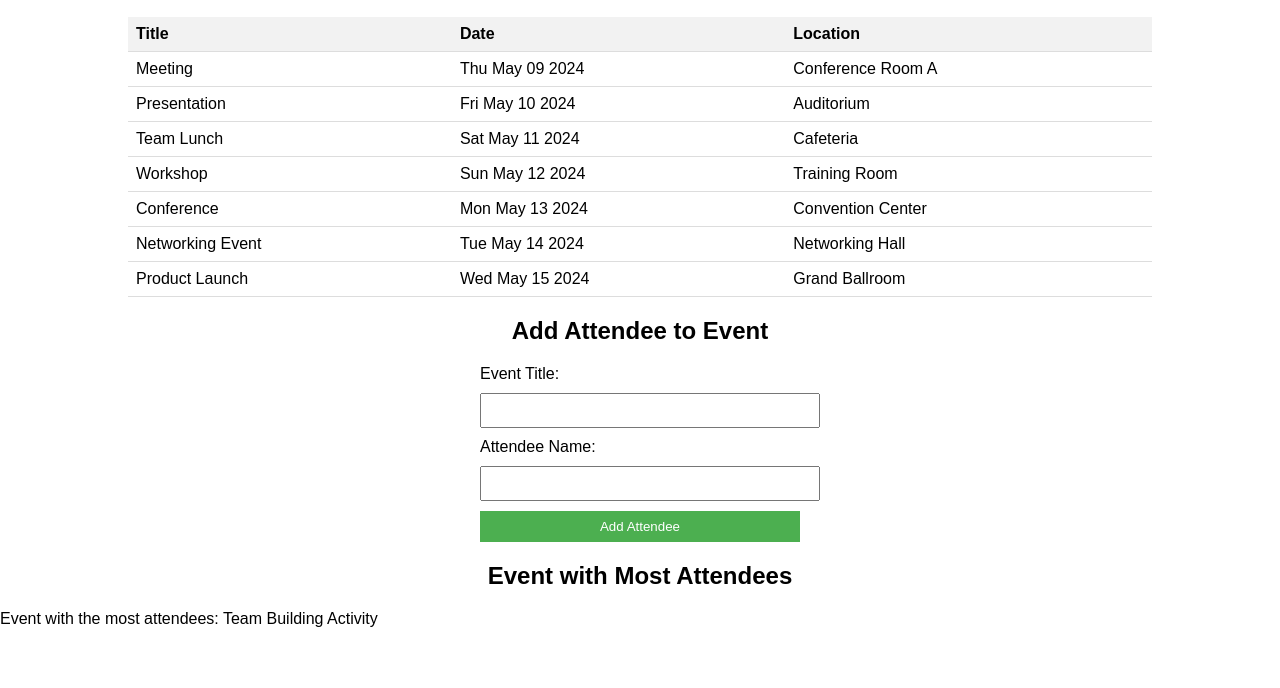
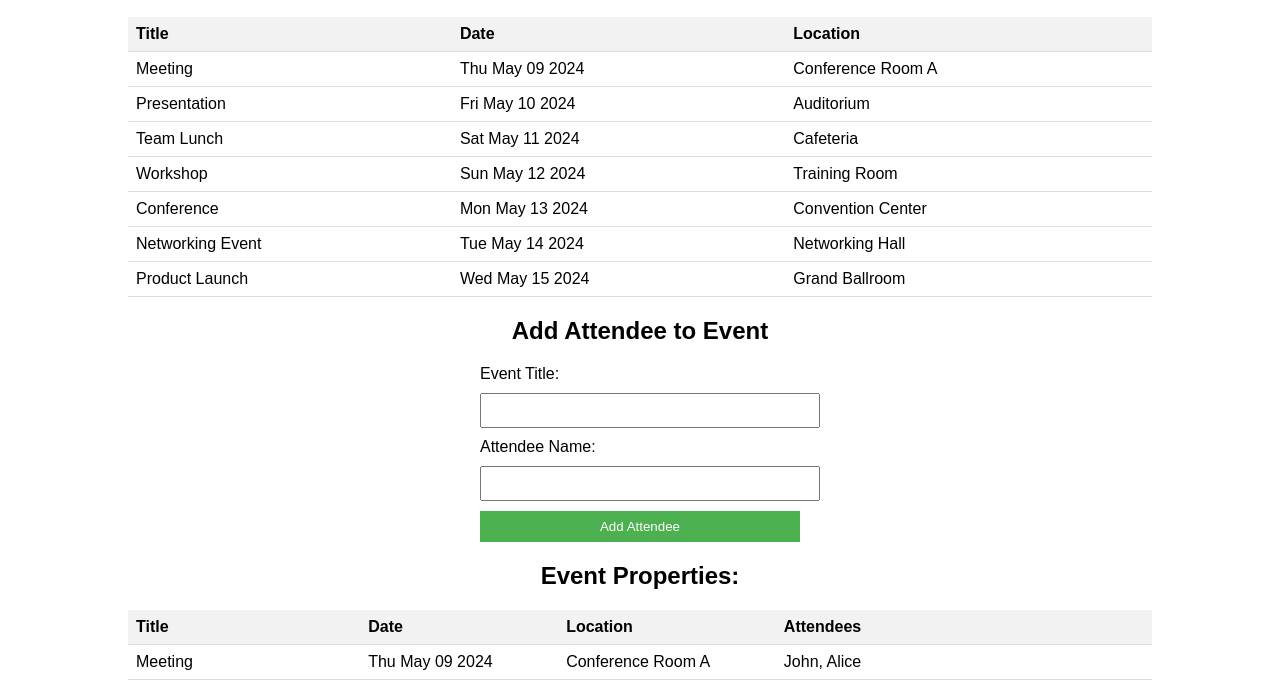
Before and after one commit to Bako-Farida/EVENTS-CALENDER, a plain HTML site: page index.html in a window 1280 px wide. Shown: the part 111-799 px from the top of the page. Drawn offline with Linux system fonts and the light colour scheme.

Commit message:
Ammended object entries

```diff
--- a/index.html
+++ b/index.html
@@ -36,6 +36,23 @@
     </form>
   </div>
 
+  <div id="events-list">
+    <h2>Event Properties:</h2>
+    <table id="event-properties">
+      <thead>
+        <tr>
+          <th>Title</th>
+          <th>Date</th>
+          <th>Location</th>
+          <th>Attendees</th>
+        </tr>
+      </thead>
+      <tbody id="event-properties-body">
+        <!-- Events will be dynamically added here -->
+      </tbody>
+    </table>
+  </div>
+
   <div id="most-attendees">
     <h2>Event with Most Attendees</h2>
     <p id="most-attendees-info"></p>
--- a/script.js
+++ b/script.js
@@ -1,4 +1,3 @@
-// Step 1: Create an array of objects representing events
 const events = [
   {
     title: "Meeting",
@@ -86,15 +85,14 @@ eventOrganizers.set(event, event.title);
 
 // Step 4: Use destructuring assignment to extract and display event properties in a table format
 function displayEventProperties() {
-  const firstEvent = events[0];
-  const eventProperties = document.getElementById("event-properties");
+  const eventPropertiesBody = document.getElementById("event-properties-body");
 
-  eventProperties.innerHTML = ""; // Clear previous entries
+  eventPropertiesBody.innerHTML = ""; // Clear previous entries
 
-  Object.entries(firstEvent).forEach(([key, value]) => {
+  events.forEach(event => {
     const row = document.createElement("tr");
-    row.innerHTML = `<td>${key}</td><td>${value}</td>`;
-    eventProperties.appendChild(row);
+    row.innerHTML = `<td>${event.title}</td><td>${event.date.toDateString()}</td><td>${event.location}</td><td>${Array.from(event.attendees).join(", ")}</td>`;
+    eventPropertiesBody.appendChild(row);
   });
 }
 
@@ -167,7 +165,7 @@ function findEventWithMostAttendees() {
 
 // Initial display of events
 displayNext7DaysEvents();
-//displayEventProperties();
+displayEventProperties();
 // displayEventEntries();
 //logEventTitleAndDate();
 findEventWithMostAttendees();
@@ -182,4 +180,5 @@ addAttendeeForm.addEventListener("submit", function(event) {
   // Refresh display after adding attendee
   displayNext7DaysEvents();
   findEventWithMostAttendees();
+  displayEventProperties();
 });
```
